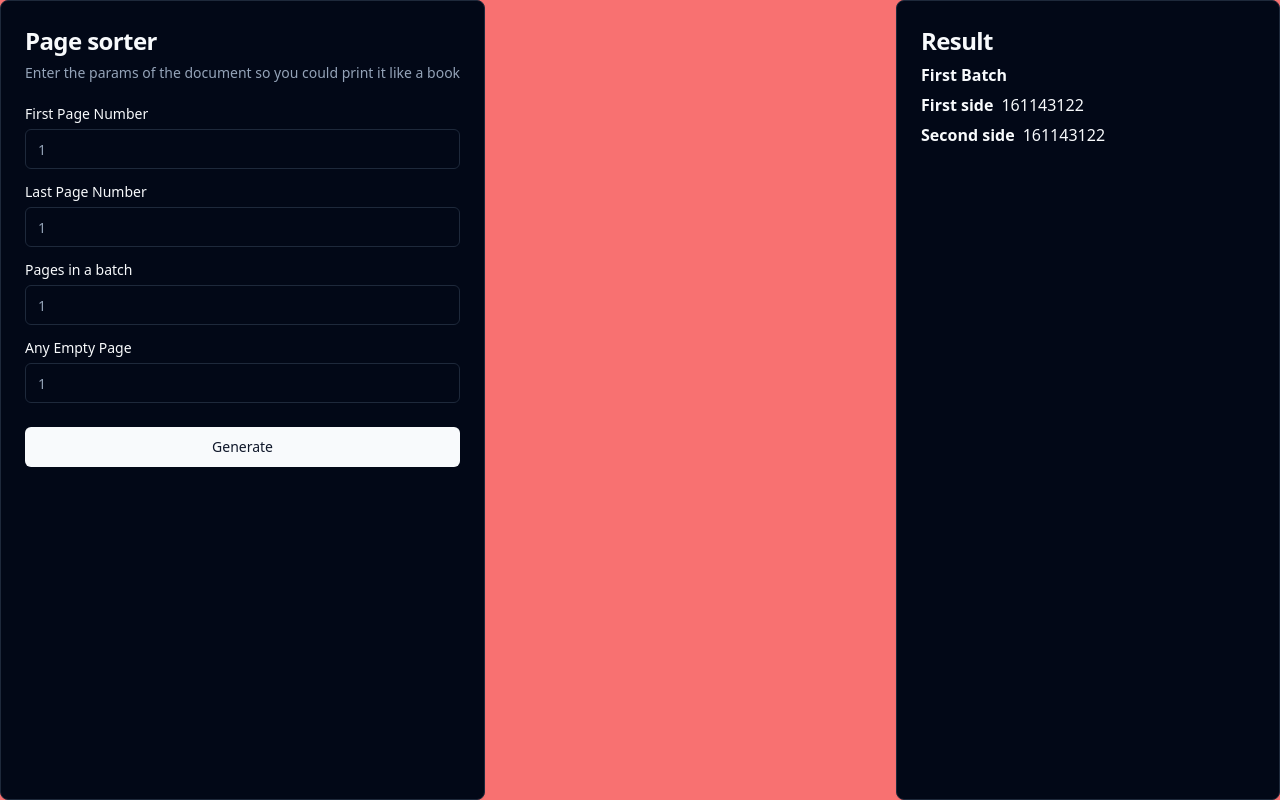
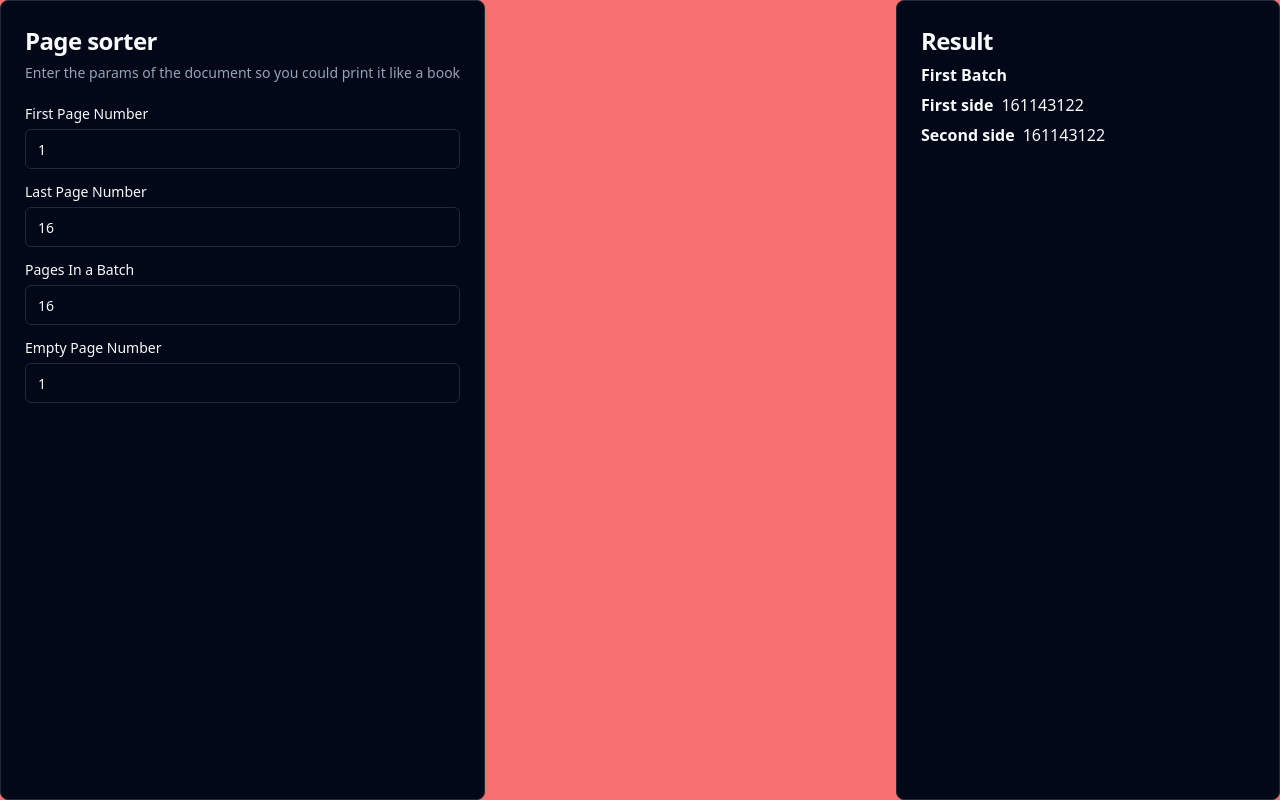
Before and after one commit to sevauni/page-sorter, a React (Vite) app: page / in a window 1280 px wide. Built offline with nearby package versions, Linux system fonts and the light colour scheme.

Commit message:
chore: Update file paths and dependencies for App component and related files

```diff
--- a/src/components/App.tsx
+++ b/src/components/App.tsx
@@ -1,3 +1,4 @@
+import { PagesProvider } from '@/context/pages.context';
 import { ThemeProvider } from '../context/theme.context';
 import { PagesForm } from './PageForm';
 import { ResultCard } from './ResultCard';
@@ -6,10 +7,12 @@ function App() {
   return (
     <>
       <ThemeProvider defaultTheme="dark" storageKey="ui-theme">
-        <div className="bg-red-400 h-screen flex justify-between">
-          <PagesForm></PagesForm>
-          <ResultCard></ResultCard>
-        </div>
+        <PagesProvider>
+          <div className="bg-red-400 h-screen flex justify-between">
+            <PagesForm></PagesForm>
+            <ResultCard></ResultCard>
+          </div>
+        </PagesProvider>
       </ThemeProvider>
     </>
   );
--- /dev/null
+++ b/src/components/FormError.tsx
@@ -0,0 +1,13 @@
+import { FieldError } from "react-hook-form";
+
+type FormErrorProps = {
+  err?: FieldError;
+};
+
+export const FormError: React.FC<FormErrorProps> = ({ err }) => {
+  if (!err) {
+    return null;
+  }
+
+  return <div className="text-red-500 text-sm">asd{err?.message}</div>;
+};
--- a/src/components/PageForm.tsx
+++ b/src/components/PageForm.tsx
@@ -9,37 +9,17 @@ import {
 } from '@/components/ui/card';
 import { Input } from '@/components/ui/input';
 import { Label } from '@/components/ui/label';
+import { usePageForm } from '@/hooks/use-page-form.hook';
 import { zodResolver } from '@hookform/resolvers/zod';
 import { useForm } from 'react-hook-form';
 import { z } from 'zod';
+import { FormError } from './FormError';
 import { ModeToggle } from './ModeToggle';
 import { ParamInput } from './ParamInput';
 
-const SortSchema = z
-  .object({
-    firstPage: z.number().nonnegative(),
-    lastPage: z.number().nonnegative(),
-    inBatch: z
-      .number()
-      .nonnegative()
-      .refine((num) => num % 4 === 0, {
-        message: 'Number must be divisible by 4',
-      }),
-    emptyPage: z.number().nonnegative(),
-  })
-  .refine((data) => data.firstPage <= data.lastPage, {
-    message: 'First page must be less or equal the last page',
-  });
+export const PagesForm = () => {
+  const { emptyPage, firstPage, inBatch, lastPage, errors } = usePageForm();
 
-type SignUpSchemaType = z.infer<typeof SortSchema>;
-
-export const PagesForm = () => {
-  const {
-    register,
-    handleSubmit,
-    formState: { errors },
-  } = useForm<SignUpSchemaType>({ resolver: zodResolver(SortSchema) });
-  console.log(errors)
   return (
     <>
       <Card className="flex flex-col">
@@ -50,14 +30,15 @@ export const PagesForm = () => {
           </CardDescription>
         </CardHeader>
         <CardContent className="grid gap-4">
-          <ParamInput id="firstPage" label="First Page Number" {...register('firstPage')} />
-          <ParamInput id="lastPage" label="Last Page Number" {...register('lastPage')} />
-          <ParamInput id="inBatch" label="Pages in a batch" {...register('inBatch')} />
-          <ParamInput id="emptyPage" label="Any Empty Page" {...register('emptyPage')} />
+          <ParamInput label="First Page Number" {...firstPage} />
+          <FormError err={errors.firstPage} />
+          <ParamInput label="Last Page Number" {...lastPage} />
+          <FormError err={errors.lastPage} />
+          <ParamInput label="Pages In a Batch" {...inBatch} />
+          <FormError err={errors.inBatch} />
+          <ParamInput label="Empty Page Number" {...emptyPage} />
+          <FormError err={errors.emptyPage} />
         </CardContent>
-        <CardFooter>
-          <Button className="w-full" onSubmit={handleSubmit}>Generate</Button>
-        </CardFooter>
       </Card>
     </>
   );
--- a/src/components/ParamInput.tsx
+++ b/src/components/ParamInput.tsx
@@ -3,15 +3,14 @@ import { Label } from '@/components/ui/label';
 import React from 'react';
 type ParamInputProps = {
   label: string;
-  id: string;
-};
+} & React.InputHTMLAttributes<HTMLInputElement>;
 
-export const ParamInput = React.forwardRef<HTMLInputElement, ParamInputProps>((props, ref) => {
-  const { label, id, ...rest } = props;
+export const ParamInput = React.forwardRef<HTMLInputElement, ParamInputProps>((props, refer) => {
+  const { id, label } = props;
   return (
     <div className="grid gap-2">
       <Label htmlFor={id}>{label}</Label>
-      <Input {...props} ref={ref} type="number" placeholder="1" required />
+      <Input {...props} ref={refer} />
     </div>
   );
 });
--- /dev/null
+++ b/src/context/pages.context.tsx
@@ -0,0 +1,38 @@
+import React, { createContext, useState } from 'react';
+
+export type PagesState = {
+  firstPage: number;
+  lastPage: number;
+  inBatch: number;
+  emptyPage: number;
+  isDoubleSided: boolean;
+};
+
+type PagesProviderState = {
+  setValues: (e: PagesState) => void;
+} & PagesState;
+
+const initialState: PagesProviderState = {
+  firstPage: 1,
+  lastPage: 16,
+  inBatch: 16,
+  emptyPage: 1,
+  isDoubleSided: false,
+  setValues: () => {},
+};
+
+const PagesContext = createContext<PagesProviderState>(initialState);
+
+export const PagesProvider: React.FC<React.PropsWithChildren> = ({ children }) => {
+  const [values, setValues] = React.useState<PagesState>(initialState);
+
+  return <PagesContext.Provider value={{ ...values, setValues }}>{children}</PagesContext.Provider>;
+};
+
+export const usePagesContext = () => {
+  const context = React.useContext(PagesContext);
+  if (context === undefined) {
+    throw new Error('usePagesContext must be used within a PagesProvider');
+  }
+  return context;
+};
--- /dev/null
+++ b/src/hooks/use-page-form.hook.ts
@@ -0,0 +1,90 @@
+import { usePagesContext } from '@/context/pages.context';
+import { zodResolver } from '@hookform/resolvers/zod';
+import { useFormContext } from 'node_modules/react-hook-form/dist/useFormContext';
+import React from 'react';
+import { FieldErrors, useForm } from 'react-hook-form';
+import { z } from 'zod';
+
+const options = { valueAsNumber: true };
+const SortSchema = z
+  .object({
+    firstPage: z
+      .number({ message: 'Not a valid number' })
+      .nonnegative({ message: 'Number must be positive' }),
+    lastPage: z
+      .number({ message: 'Not a valid number' })
+      .nonnegative({ message: 'Number must be positive' }),
+    inBatch: z
+      .number({ message: 'Not a valid number' })
+      .nonnegative({ message: 'Number must be positive' })
+      .refine((num) => num % 4 === 0, {
+        message: 'Number must be divisible by 4',
+      }),
+    emptyPage: z.number().nonnegative(),
+    isDoubleSided: z.boolean(),
+  })
+  .strict()
+  .refine((data) => data.firstPage <= data.lastPage, {
+    path: ['lastPage'],
+    message: 'First page must be less or equal the last page',
+  })
+  .refine((data) => data.firstPage <= data.lastPage, {
+    path: ['firstPage'],
+    message: 'First page must be less or equal the last page',
+  });
+
+type SignUpSchemaType = z.infer<typeof SortSchema>;
+export type PageFormErrors = FieldErrors<SignUpSchemaType>;
+export const usePageForm = () => {
+  const {
+    register,
+    handleSubmit,
+    watch,
+    formState: { errors },
+  } = useForm<SignUpSchemaType>({
+    resolver: zodResolver(SortSchema),
+    mode: 'onChange',
+    defaultValues: {
+      firstPage: 1,
+      lastPage: 16,
+      inBatch: 16,
+      emptyPage: 1,
+    },
+  });
+
+  const { setValues } = usePagesContext();
+
+  const firstPage = register('firstPage', options);
+  const lastPage = register('lastPage', options);
+  const inBatch = register('inBatch', options);
+  const emptyPage = register('emptyPage', options);
+  const isDoubleSided = register('isDoubleSided', options);
+
+  React.useEffect(() => {
+    const subscription = watch((value) => {
+      if (!!Object.keys(errors).length) {
+        return;
+      }
+      //debounce
+
+      console.log('asd', value);
+      const isParsed = SortSchema.safeParse(value);
+      const newValues = isParsed.data;
+
+      if (newValues) {
+        setValues(newValues);
+      }
+    });
+    return () => subscription.unsubscribe();
+  }, [watch, errors]);
+
+  return {
+    firstPage,
+    lastPage,
+    inBatch,
+    emptyPage,
+    isDoubleSided,
+    errors,
+    handleSubmit,
+  };
+};
```
